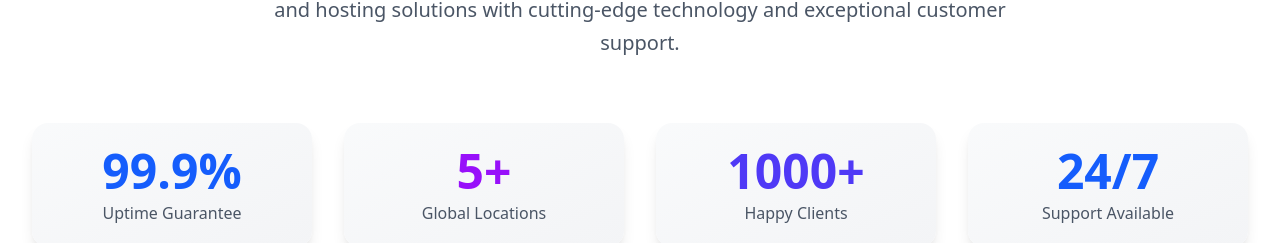
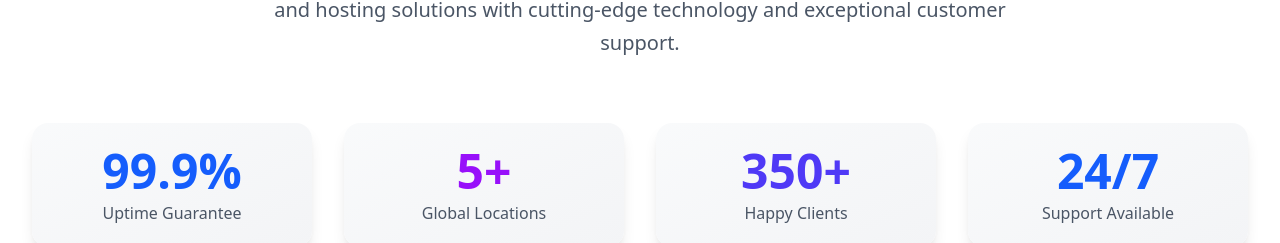
Before and after one commit to 0xricoard/servermikro-nextjs, a Next.js app: page / in a window 1280 px wide. Shown: the part 1011-1254 px from the top of the page. Built offline with nearby package versions, Linux system fonts and the light colour scheme.

Commit message:
Update About.tsx

```diff
--- a/src/components/sections/About.tsx
+++ b/src/components/sections/About.tsx
@@ -45,7 +45,7 @@ const About = () => {
   const stats = [
     { number: '99.9%', label: 'Uptime Guarantee', color: 'text-blue-600 dark:text-blue-400' },
     { number: '5+', label: 'Global Locations', color: 'text-purple-600 dark:text-purple-400' },
-    { number: '1000+', label: 'Happy Clients', color: 'text-indigo-600 dark:text-indigo-400' },
+    { number: '350+', label: 'Happy Clients', color: 'text-indigo-600 dark:text-indigo-400' },
     { number: '24/7', label: 'Support Available', color: 'text-blue-600 dark:text-blue-400' },
   ];
 
```
